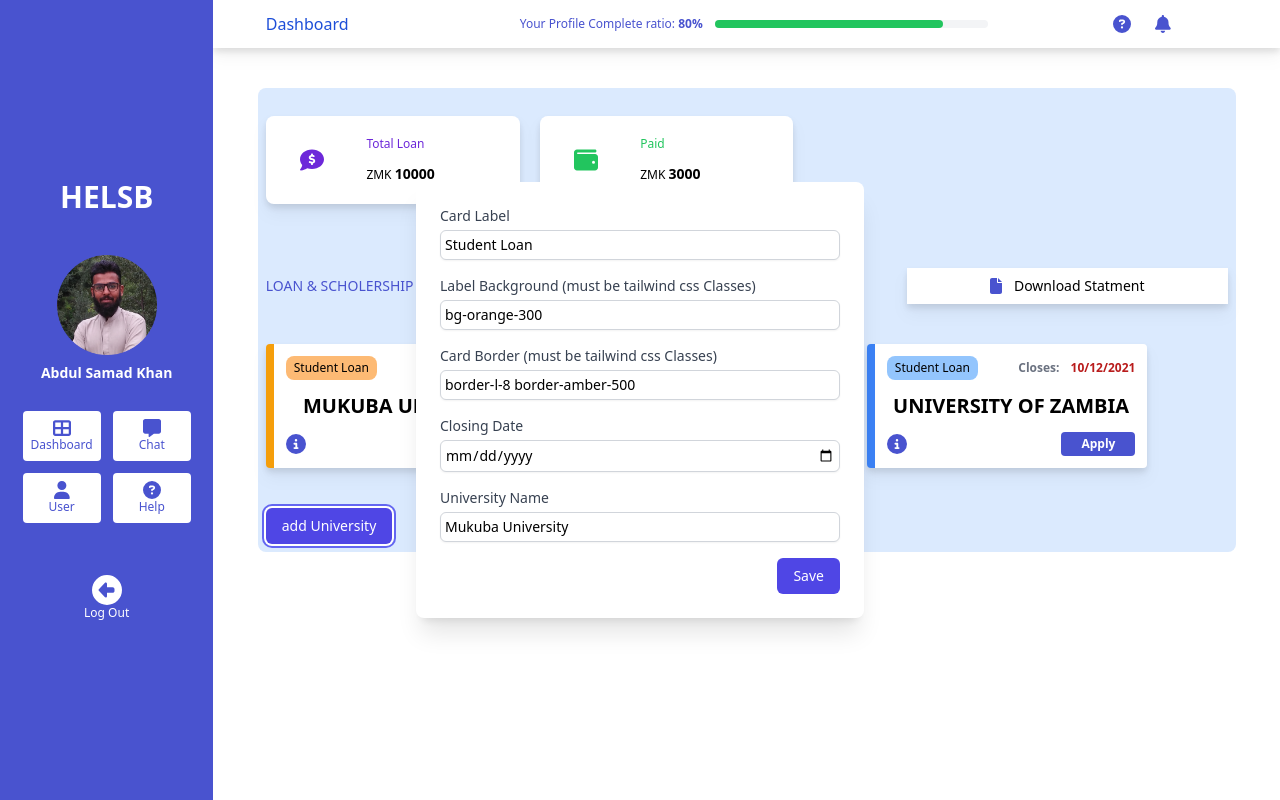
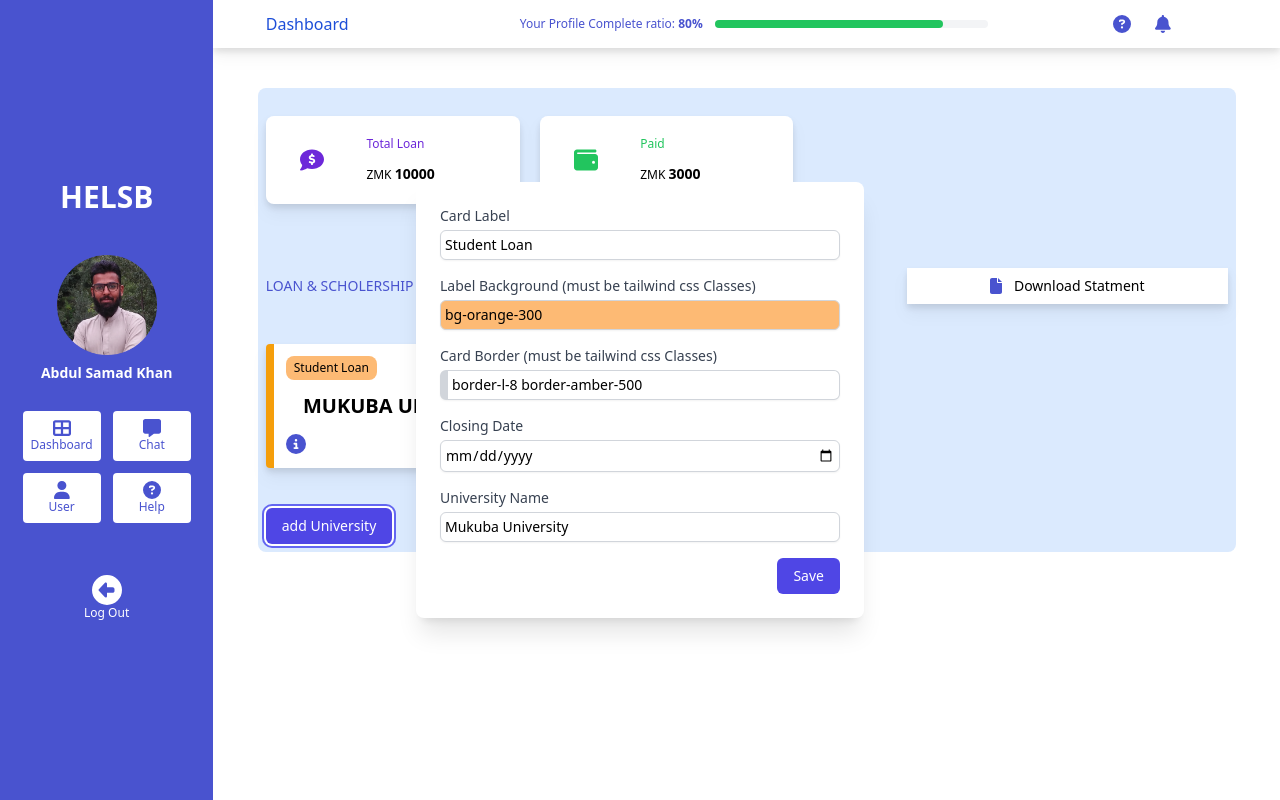
Before and after one commit to AbdulSamad676/Dashboard-in-React, a React (Vite) app: page /dashboard in a window 1280 px wide. Both pictures are taken after a click on the button "add University". Built offline with nearby package versions, Linux system fonts and the light colour scheme.

Commit message:
design issue fixed

```diff
--- a/src/components/Modal.jsx
+++ b/src/components/Modal.jsx
@@ -55,7 +55,8 @@ const Modal = ({ closeModal }) => {
                 value={formData.cardLabel}
                 onChange={handleChange}
                 className='mt-1 block w-full border-gray-300 p-1
-                border rounded-md shadow-sm focus:ring-indigo-500 focus:border-indigo-500 sm:text-sm'
+                border rounded-md shadow-sm focus:ring-indigo-500
+                 focus:border-indigo-500 sm:text-sm'
               />
             </div>
             <div className='mb-4'>
@@ -67,8 +68,8 @@ const Modal = ({ closeModal }) => {
                 name='labelBg'
                 value={formData.labelBg}
                 onChange={handleChange}
-                className='mt-1 block w-full border-gray-300 p-1
-                border rounded-md shadow-sm focus:ring-indigo-500 focus:border-indigo-500 sm:text-sm'
+                className={`mt-1 block w-full border-gray-300 p-1 border rounded-md shadow-sm focus:ring-indigo-500
+                 focus:border-indigo-500 sm:text-sm ${formData.labelBg}`}
               />
             </div>
             <div className='mb-4'>
@@ -80,8 +81,8 @@ const Modal = ({ closeModal }) => {
                 name='cardBorder'
                 value={formData.cardBorder}
                 onChange={handleChange}
-                className='mt-1 block w-full border-gray-300 p-1
-                border rounded-md shadow-sm focus:ring-indigo-500 focus:border-indigo-500 sm:text-sm'
+                className={`mt-1 block w-full border-gray-300 p-1 border rounded-md shadow-sm focus:ring-indigo-500
+                 focus:border-indigo-500 sm:text-sm ${formData.cardBorder}`}
               />
             </div>
 
--- a/src/pages/Dashboard.jsx
+++ b/src/pages/Dashboard.jsx
@@ -12,7 +12,9 @@ function Dashboard() {
   const [openModal, setOpenModal] = useState(false);
   const reduxData = useSelector((state) => state.uniData);
 
-  // console.log('data from redux', reduxData);
+  // console.log('data from redux', reduxData[0].labelBg);
+  const bgType = reduxData[0].labelBg;
+  console.log('✅ typeof(bgType)    ', typeof bgType);
 
   function closeModal() {
     setOpenModal(false);
@@ -78,7 +80,7 @@ function Dashboard() {
         </div>
       </div>
       <div className='my-5 grid sm:grid-cols-2 lg:grid-cols-3 gap-y-5 sm:gap-y-0 sm:gap-x-5 w-full md:w-11/12 sm:w-12/12 box-border '>
-        {uniData?.map((item) => {
+        {reduxData?.map((item) => {
           return <UniCard key={item.key} data={item} />;
         })}
 
```
